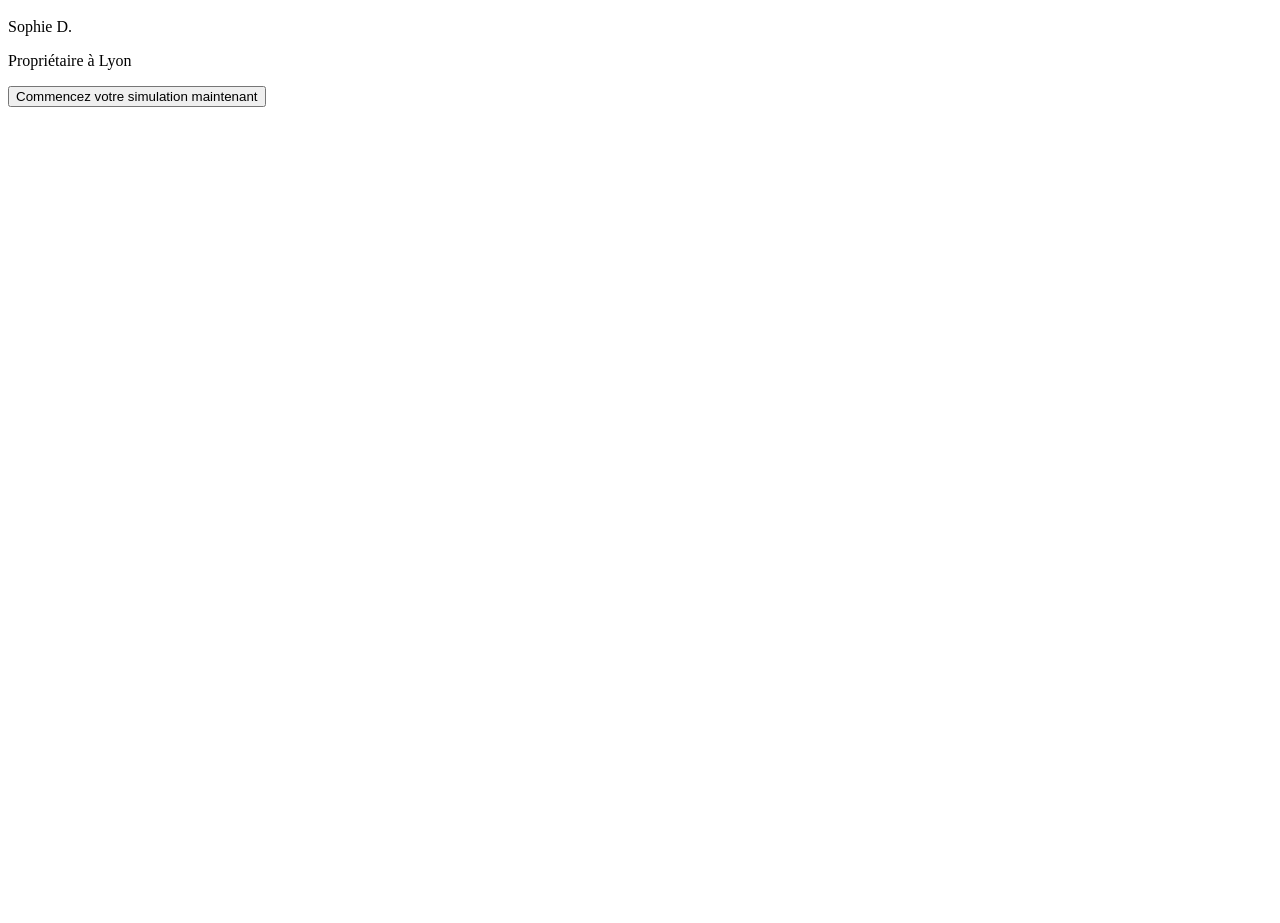
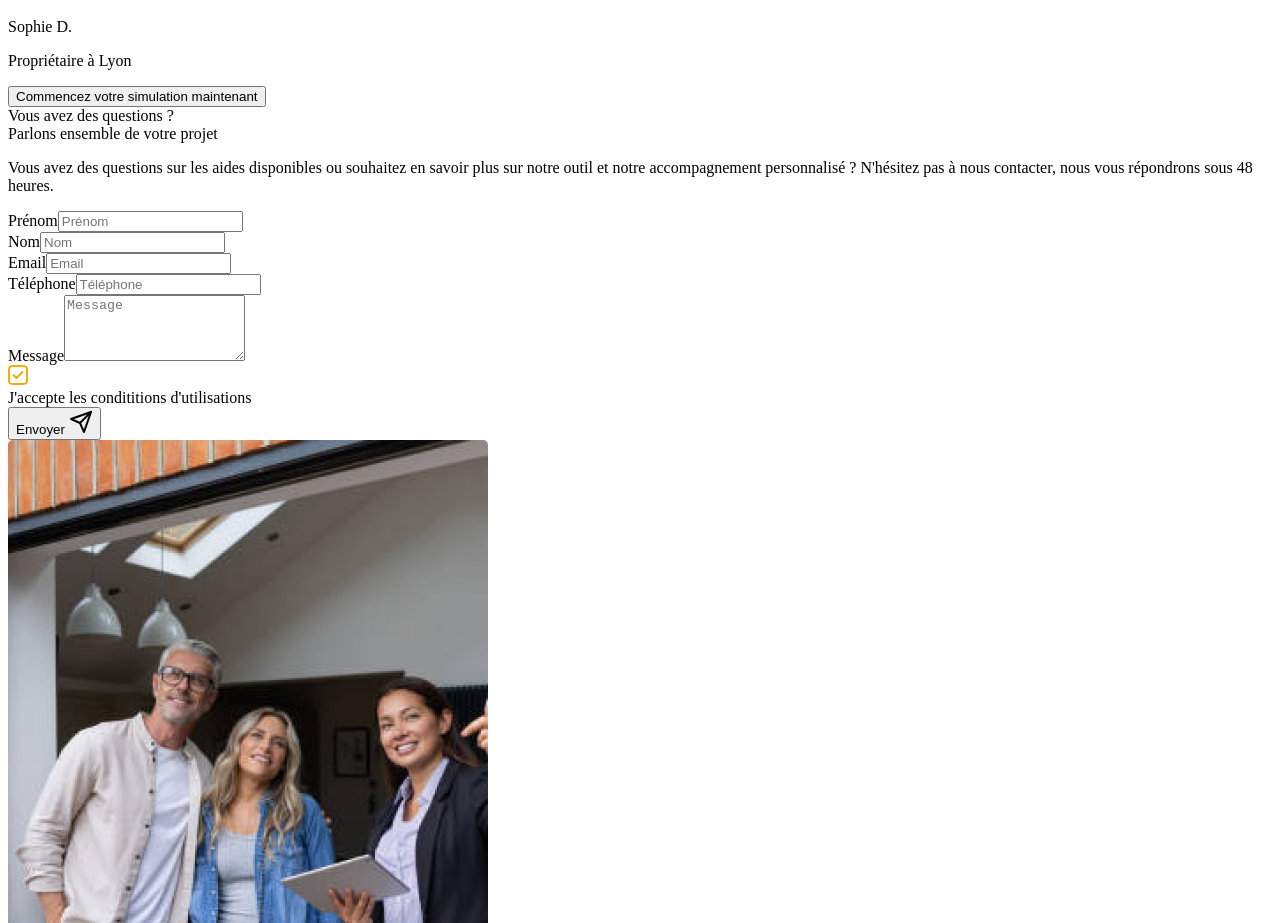
Before and after one commit to LaTroupeCastor/landing, a Vue app: page / in a window 1280 px wide. Shown: the part 11077-12000 px from the top of the page. Before the commit the page ends 11192 px from the top, so only its background shows below. Built offline with nearby package versions, Linux system fonts and the light colour scheme; the HTML template or start-up script is replaced by a standard one.

Commit message:
ajout du formulaire de contact

```diff
--- a/src/App.vue
+++ b/src/App.vue
@@ -5,6 +5,7 @@ import SecondSection from "./components/sections/SecondSection.vue";
 import ThirdSection from "./components/sections/ThirdSection.vue";
 import FourthSection from "./components/sections/FourthSection.vue";
 import FifthSection from "./components/sections/FifthSection.vue";
+import FormSection from "./components/sections/FormSection.vue";
 </script>
 
 <template>
@@ -15,6 +16,7 @@ import FifthSection from "./components/sections/FifthSection.vue";
       <ThirdSection />
       <FourthSection />
       <FifthSection />
+      <FormSection />
     </div>
   </MainLayout>
 </template>
--- a/src/components/ContactForm.vue
+++ b/src/components/ContactForm.vue
@@ -10,8 +10,7 @@
       vous répondrons
       sous 48 heures.</p>
 
-    <form @submit.prevent="handleSubmit" class="mt-8
- space-y-6">
+    <form class="mt-8 space-y-6" @submit.prevent="handleSubmit">
       <div class="grid grid-cols-2 gap-4">
         <!-- Prénom -->
         <div class="flex flex-col">
@@ -103,6 +102,24 @@
     </form>
   </div>
 </template>
+
 <script setup lang="ts">
-import SectionHeader from "./sections/SectionHeader.vue";
+
+import Checkbox from "./Checkbox.vue";
+import { ref } from 'vue';
+import SectionHeader from "./sections/SectionHeader.vue";  // Add this line
+
+const formData = ref({
+  firstname: '',
+  lastname: '',
+  email: '',
+  phone: '',
+  message: '',
+  acceptConditions: false
+});
+
+const handleSubmit = () => {
+  console.log('Form submitted:', formData.value);
+  // Add your form submission logic here
+};
 </script>
--- /dev/null
+++ b/src/components/ImageForm.vue
@@ -0,0 +1,7 @@
+<template>
+  <div alt="image-form">
+    <img src="../assets/form_right.png" alt="Form"/>
+  </div>
+</template>
+<script setup lang="ts">
+</script>
--- /dev/null
+++ b/src/components/sections/FormSection.vue
@@ -0,0 +1,13 @@
+<template>
+  <div class="section-style">
+    <div class="grid grid-cols-[46%_44%] gap-32">
+      <ContactForm/>
+      <ImageForm/>
+    </div>
+  </div>
+</template>
+
+<script setup lang="ts">
+import ImageForm from "../ImageForm.vue";
+import ContactForm from "../ContactForm.vue";
+</script>
--- a/tailwind.config.js
+++ b/tailwind.config.js
@@ -15,7 +15,8 @@ export default {
         primary400: "#FDF5E2",
         border: "#EDEDED",
         backgroundGrey: "#F3F5F7",
-        divider: "#F3F3F2"
+        divider: "#F3F3F2",
+        black40:"#A19F99"
       }
     },
   },
```
Also changed, not shown: src/assets/form_right.png (added), src/assets/section3_left.svg.
